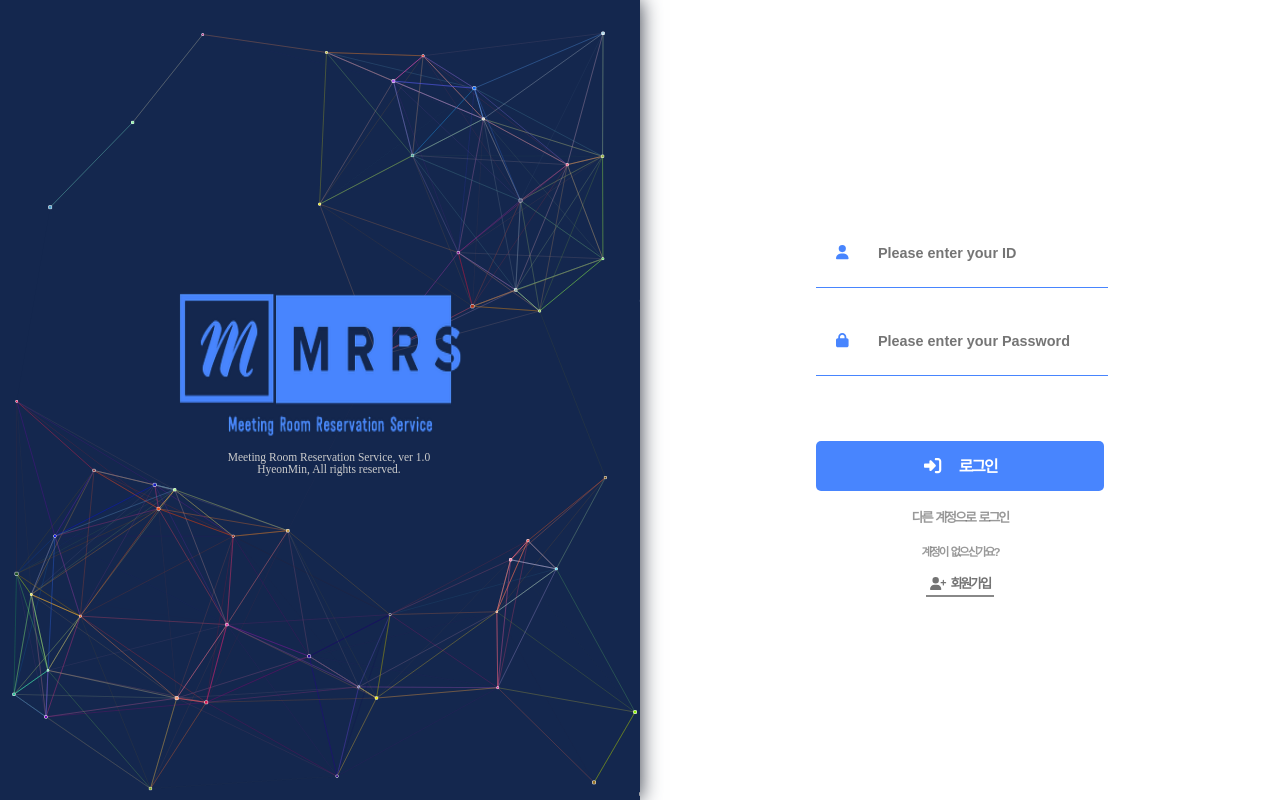
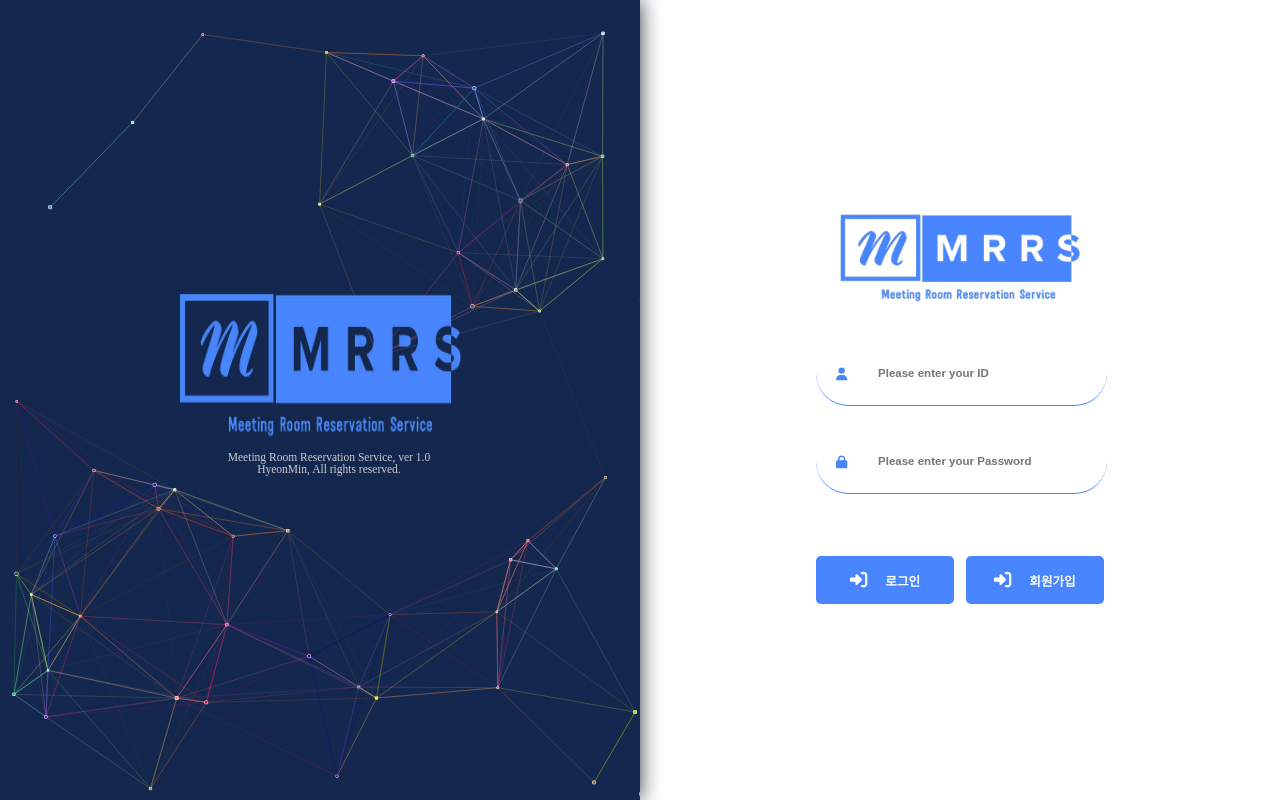
Before and after one commit to qetqet910/meeting-room, a React (Create React App) app: page / in a window 1280 px wide. Built offline with nearby package versions, Linux system fonts and the light colour scheme.

Commit message:
desing commit

```diff
--- a/src/style/Components/Link_/LoginSection.tsx
+++ b/src/style/Components/Link_/LoginSection.tsx
@@ -62,6 +62,10 @@ const Login = styled.form`
   width: 45%;
   height: 40%;
   transform: translate(-50%, -50%);
+  img{
+    margin-bottom: 2rem;
+    transform: scale(.8);
+  }
   .inputs{
     display: flex;
     width: 100%;
@@ -80,19 +84,20 @@ const Login = styled.form`
         top: 50%;
         transform: translateY(-28%);
         color: #4885fe;
-        font-size: 2rem;
+        font-size: 1.8rem;
         transition: all .5s;
       }
       input{
         all: unset;
         width: calc(100% - 62px); height: 100%;
-        padding: 4px;
+        padding: 2px 3px;
         border-bottom: 1px solid #4885fe;
-        font-size: 2rem;
+        font-size: 1.6rem;
         font-weight: bold;
         font-family: 'Rajdhani', sans-serif;
         padding-left: 62px;
         transition: all .5s;
+        border-radius: 50px;
       }
 
       input:not(:placeholder-shown){
@@ -106,29 +111,15 @@ const Login = styled.form`
   .submits{
     display: flex;
     width: 100%;
-    justify-content: center;
+    justify-content: space-between;
     align-items: center;
-    flex-direction: column;
     margin-top: 40px;
-    span{
-      display: block;
-      color: #3f3f3f87;
-      font-size: 1.6rem;
-      font-weight: bold;
-      letter-spacing: -2px;
-      word-spacing: 2px;
-      font-family: 'Rajdhani', sans-serif;
-      margin-top: 3rem;
-    }
-    #tiny{
-      font-size: 1.8rem
-    }
-    button{
+    .btn{
       all: unset;
       position: relative;
-      width: 100%;
-      height: 80%;
-      padding: 16px 0px;
+      width: 48%;
+      height: 60%;
+      padding: 8px 0px;
       font-weight: bold;
       font-family: 'Rajdhani', sans-serif;
       text-align: center;
@@ -145,7 +136,7 @@ const Login = styled.form`
       }
       span{
         display: inline-flex;
-        font-size: 2.2rem;
+        font-size: 1.75rem;
         font-weight: bold;
         font-family: 'Rajdhani', sans-serif;
         margin-left: 18px;
@@ -212,6 +203,7 @@ const LoginSection = () => {
         </Left>
         <Right>
           <Login>
+            <img src={Logo} alt="Logo" className="Logo" />
             <div className="inputs">
               <span>
               <input autoComplete='off' placeholder='Please enter your ID' type="text" name='ID' />
@@ -223,20 +215,14 @@ const LoginSection = () => {
               </span>
             </div>
             <div className="submits">
-              <button name='SignIn'>
+              <button name='SignIn' className='btn'>
                 <FontAwesomeIcon className='FontAwesome' icon={faSignInAlt} />
                 <span>로그인</span>
               </button>
-              <span className='tiny' id='tiny'>
-                다른 계정으로 로그인
-              </span>
-              <span className='tiny'>
-                계정이 없으신가요?
-              </span>
-              <Link to={"/register"}>
-                <FontAwesomeIcon className='FontAwesome' icon={faUserPlus} />
-                <span>회원가입</span>
-              </Link>
+              <button name='SignIn' className='btn'>
+                  <FontAwesomeIcon className='FontAwesome' icon={faSignInAlt} />
+                  <span>회원가입</span>
+                </button>
             </div>
           </Login>
         </Right>
```
